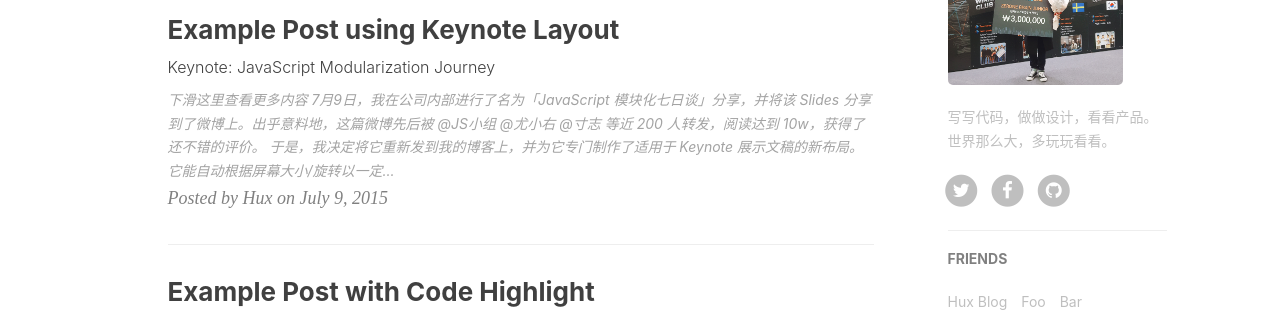
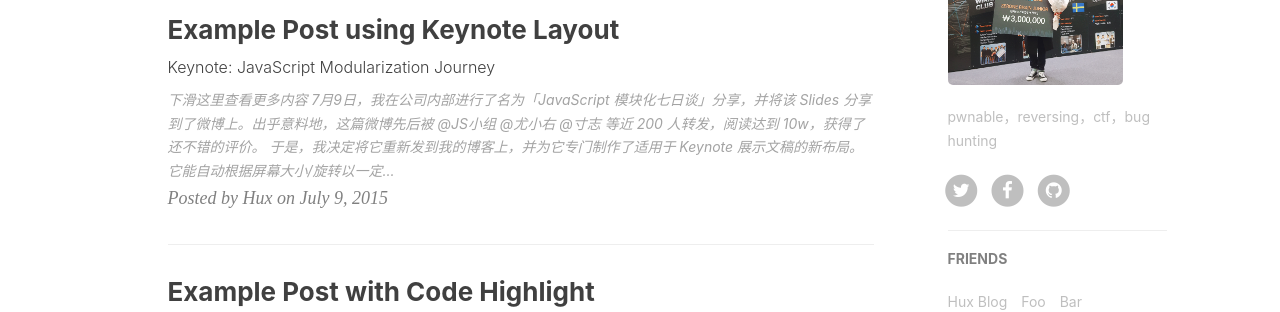
Before and after one commit to LYoungJoo/lyoungjoo.github.io, a Jekyll site: the page built from index.html, in a window 1280 px wide. Shown: the part 716-1028 px from the top of the page. Built offline with Jekyll 4.4.1, drawn with Linux system fonts in a browser that asks for light colours; nearby versions of some CDN libraries; the list of posts is cut into pages by our own code; comment, search, counter and statistics services are not loaded.

Commit message:
Update _config.yml

```diff
--- a/_config.yml
+++ b/_config.yml
@@ -68,7 +68,7 @@ ga_domain: lyoungjoo.github.io
 
 # Sidebar settings
 sidebar: true                           # whether or not using Sidebar.
-sidebar-about-description: "写写代码，做做设计，看看产品。世界那么大，多玩玩看看。"
+sidebar-about-description: "pwnable，reversing，ctf，bug hunting"
 sidebar-avatar: /img/avatar.jpeg    # use absolute URL, seeing it's used in both `/` and `/about/`
 
 
```
